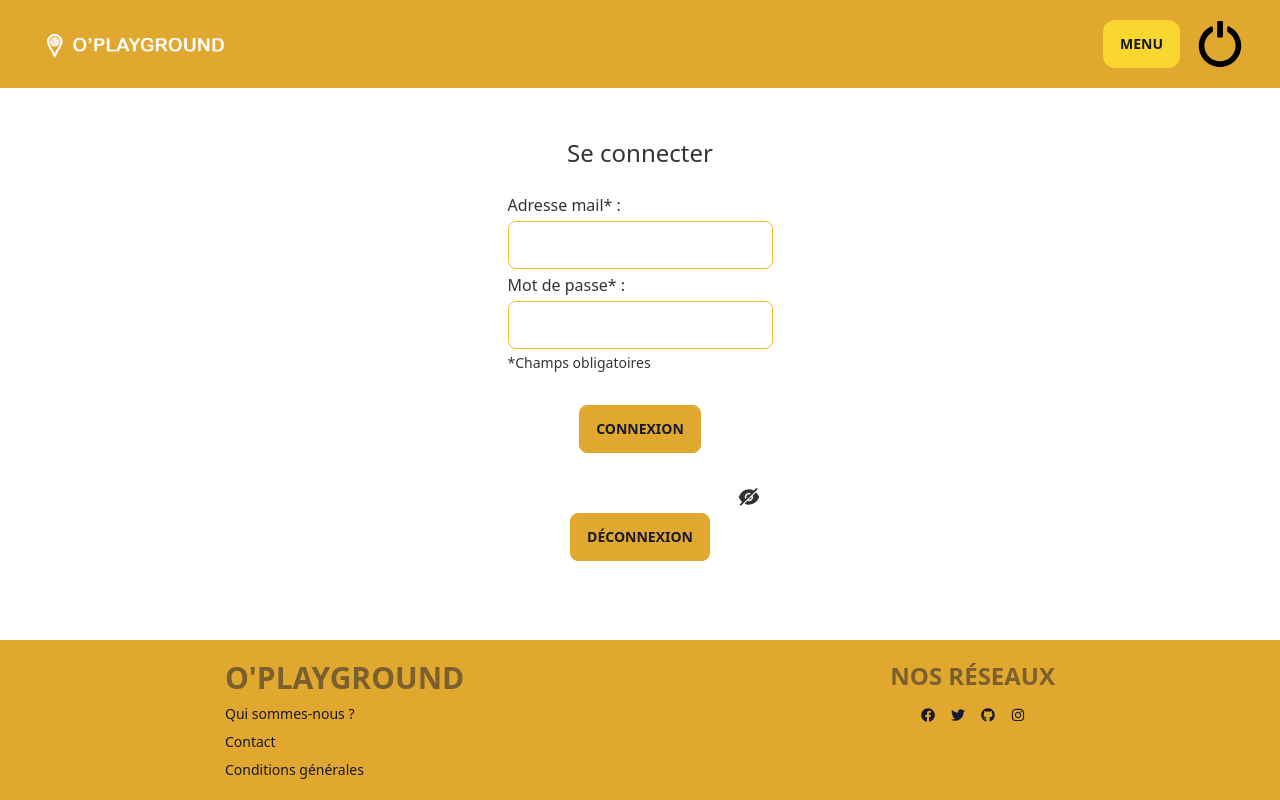
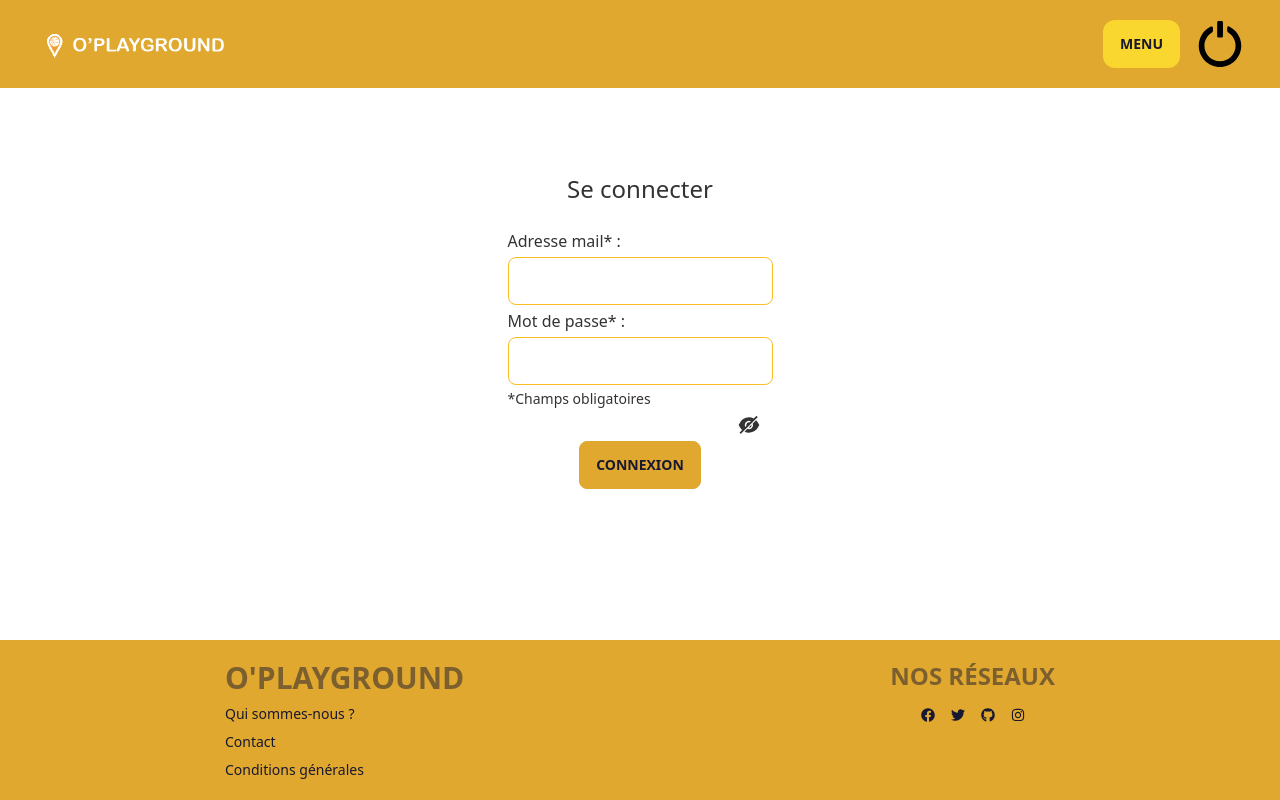
Before and after one commit to kevinhouguet/projet-oplayground-front, a React (Vite) app: page /connexion in a window 1280 px wide. Built offline with nearby package versions, Linux system fonts and the light colour scheme.

Commit message:
:sparkles: feat: add quitBtn for the disconect the user

```diff
--- a/src/components/Login/index.jsx
+++ b/src/components/Login/index.jsx
@@ -63,11 +63,6 @@ const Login = (props) => {
 				<div className="flex justify-center">
 					<button className="btn btn-primary my-7 " type="submit"> Connexion </button>
 				</div>
-
-				<div className="flex justify-center">
-					<button className="btn btn-primary my-7 " type="button" onClick={onLogout} > Déconnexion </button>
-				</div>
-
 			</form>
 
 			{
@@ -92,7 +87,6 @@ Login.propTypes = {
 	open: bool.isRequired,
 	toggle: func.isRequired,
 	username: string,
-	onLogout: func.isRequired,
 	token: string,
 	setToken: func.isRequired,
 	setUsername: func.isRequired,
```
Also changed, not shown: src/components/Header/index.jsx (+3 -4 lines).
